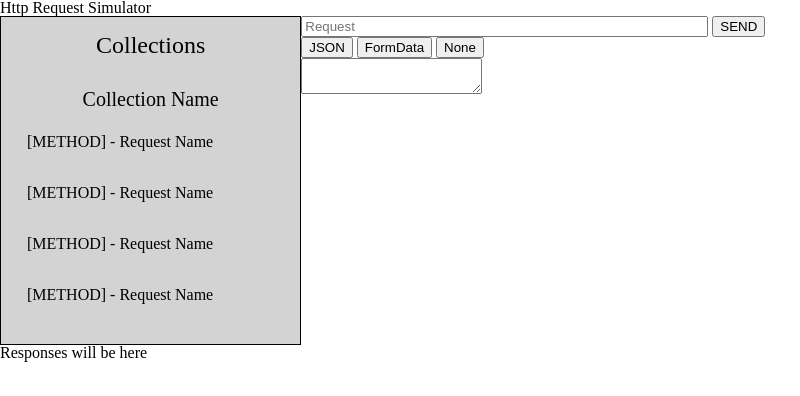
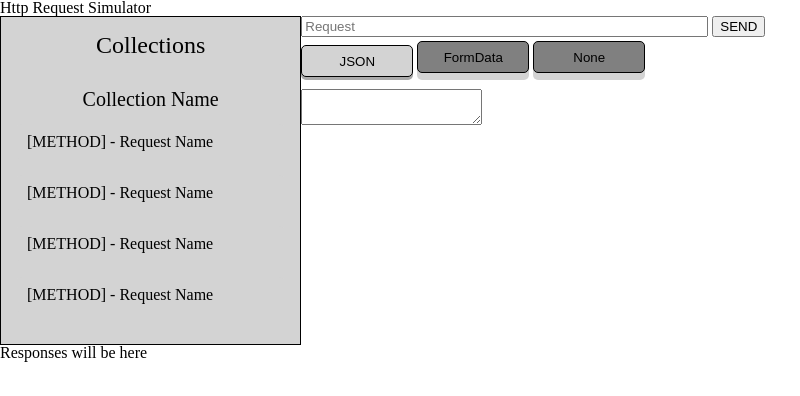
Before and after one commit to shrimp16/RequestsSimulator, an Electron app: page Electron/index.html in a window 800 px wide. Drawn offline with Linux system fonts and the light colour scheme.

Commit message:
Added some styles for the buttons

```diff
--- a/Electron/styles.css
+++ b/Electron/styles.css
@@ -91,3 +91,29 @@ table {
 .request-url > input {
 	width: 80%;
 }
+
+.button {
+	height: 2rem;
+	width: 7rem;
+	border: 1px black solid;
+	border-radius: 5px;
+	outline: none;
+	box-shadow: 0 7px lightgray;
+	background-color: gray;
+	transition: 0.1s;
+	cursor: pointer;
+	margin-top: 0.25rem;
+	margin-bottom: 1rem;
+}
+
+.button:active {
+	background-color: lightgray;
+	box-shadow: 0 5px darkgray;
+	transform: translateY(1px);
+}
+
+.selected-button {
+	background-color: lightgray;
+	box-shadow: 0 3px darkgray;
+	transform: translateY(4px);
+}
```
